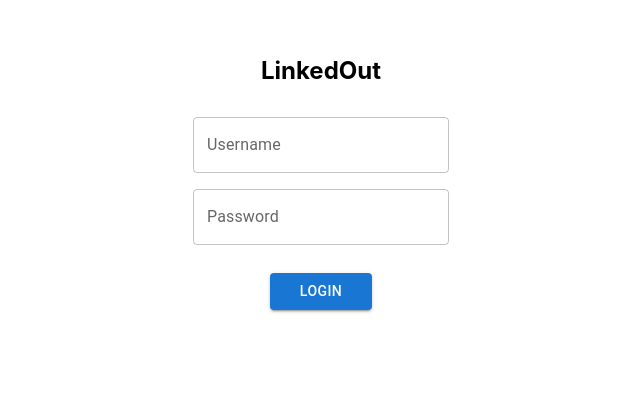
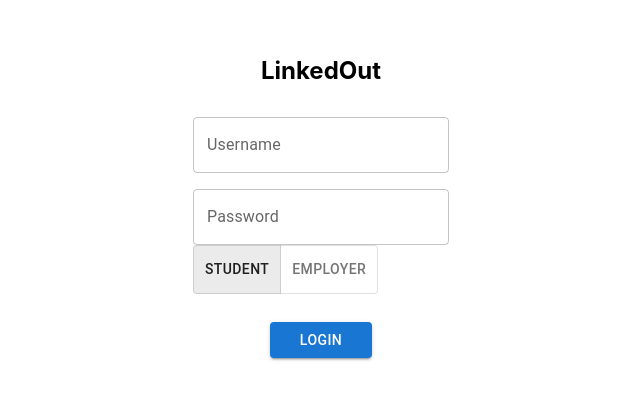
Before and after one commit to Lukateki/LinkedOut-SOEN341Project2023, a React (Create React App) app in the folder Frontend/linkedout/: page / in a window 1280 px wide. Shown: the part 104-504 px from the top of the page, without its empty margins (319-959 px from the left). Built offline with nearby package versions, Linux system fonts and the light colour scheme.

Commit message:
Added Student/Employer Toggle

```diff
--- a/Frontend/linkedout/src/main/pages/LoginPage/LoginPage.tsx
+++ b/Frontend/linkedout/src/main/pages/LoginPage/LoginPage.tsx
@@ -1,10 +1,14 @@
-import React from 'react';
-import { Button, TextField } from '@mui/material';
+import React, { useState } from 'react';
+import { Button, TextField, ToggleButton, ToggleButtonGroup } from '@mui/material';
 import { useLogin } from './hooks';
 import './LoginPage.css';
 
 const LoginPage = () => {
     const { handleLoginBtnClick } = useLogin();
+    const [userType, setUserType] = useState('student'); // set initial value to student
+    const handleUserTypeChange = (event, newUserType) => {
+      setUserType(newUserType);
+    };
     return (
         <div className='login-page-wrapper'>
             <h2 className='linkedout-banner'>LinkedOut</h2>
@@ -18,6 +22,20 @@ const LoginPage = () => {
                     label="Password"
                     type="password"
                 />
+                <ToggleButtonGroup
+                  value={userType}
+                  exclusive
+                  onChange={handleUserTypeChange}
+                  aria-label="user type"
+                  className='user-type-field'
+                >
+                  <ToggleButton value="student" aria-label="student">
+                    Student
+                  </ToggleButton>
+                  <ToggleButton value="employer" aria-label="employer">
+                    Employer
+                  </ToggleButton>
+                </ToggleButtonGroup>
                 <Button
                     className='login-btn'
                     variant='contained'
```
